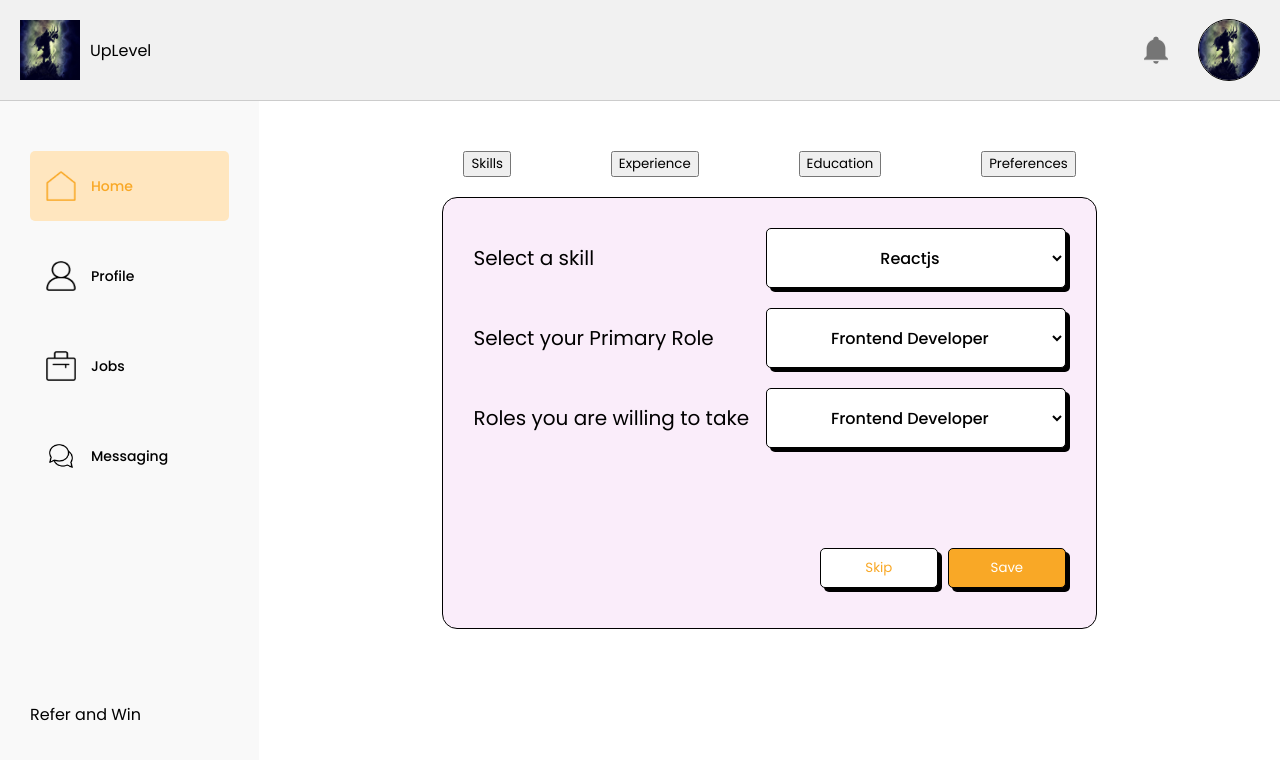
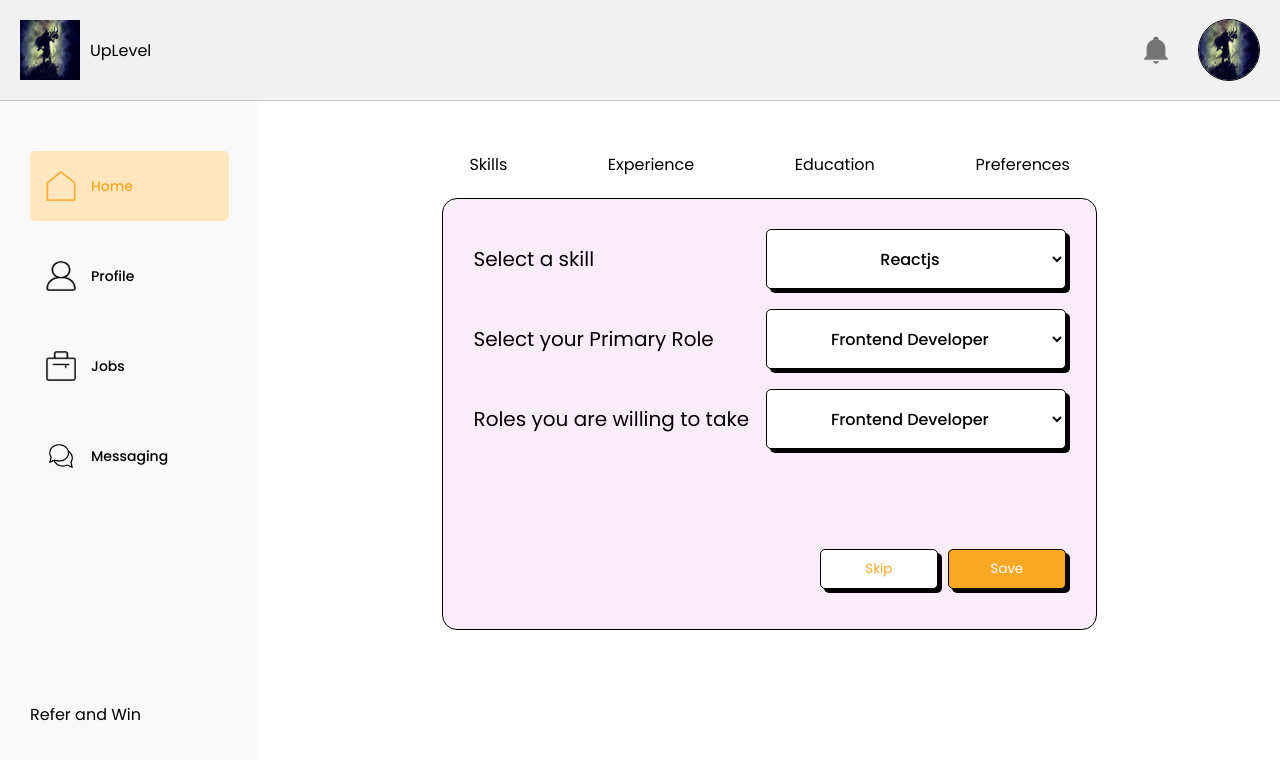
Before and after one commit to onkar95/BE-project-mainfront, a React (Create React App) app: page /profile in a window 1280 px wide. Shown: the top 760 px of the page. Built offline with nearby package versions, Linux system fonts and the light colour scheme.

Commit message:
core:styling profile navbuttons

```diff
--- a/src/components/elements/drop.css
+++ b/src/components/elements/drop.css
@@ -21,3 +21,7 @@
 .option_val {
     height: 200px;
 }
+
+.option:focus {
+    outline: none;
+}
--- a/src/components/profile/Profile.js
+++ b/src/components/profile/Profile.js
@@ -9,7 +9,7 @@ import ProfileContext from '../../context/profileContext'
 
 
 const Profile = () => {
-    const {selected, setSelected} = useContext(ProfileContext);
+    const { selected, setSelected } = useContext(ProfileContext);
     const handelClick = (val) => {
         setSelected(val)
     }
--- a/src/components/profile/Skill.js
+++ b/src/components/profile/Skill.js
@@ -9,7 +9,7 @@ import { BASE_URL } from "../util";
 
 const Skill = () => {
   // EmployeeSize, Locations, remoteOffice, SalaryRange, TypeOfJobs
-  const { selectedSkills, selectedRoles, handelRemove, PrimaryRole } =
+  const { selectedSkills, selectedRoles, handelRemove, PrimaryRole, setSelectedSkills, setSelectedRoles } =
     useContext(ProfileContext);
   const { setSelected } = useContext(ProfileContext);
 
@@ -29,6 +29,9 @@ const Skill = () => {
       .post(`${BASE_URL}/Skills`)
       .then((res) => console.log(res))
       .catch((err) => console.log(err.message));
+    alert(JSON.stringify(dataobj))
+    setSelectedSkills([])
+    setSelectedRoles([])
   };
   return (
     <div className="skills">
--- a/src/components/profile/profile.css
+++ b/src/components/profile/profile.css
@@ -21,3 +21,28 @@
     justify-content: center;
     margin-top: 10px;
 }
+
+.profile_nav button {
+    background-color: transparent;
+    outline: none;
+    border: none;
+    font-size: 16px;
+    cursor: pointer;
+    /* transition: background-color 0.3s ease-in-out; */
+}
+
+.profile_nav button:focus {
+    border-bottom: 1px solid black;
+    transform: translate3d(2px, 2px, 2px);
+}
+
+/*
+.profile_nav button:active {
+    background-color: #FF5733;
+    transition: background-color 0s;
+}*/
+
+/* gradually transition back to default background color */
+/*.profile_nav button:not(:active) {
+    transition: background-color 0.3s ease-in-out;
+}*/
--- a/src/components/util.js
+++ b/src/components/util.js
@@ -1 +1,2 @@
-export const BASE_URL = "https://uplevel.onrender.com"
+export const BASE_URL = "http://localhost:5000"
+// export const BASE_URL = "https://uplevel.onrender.com"
```
